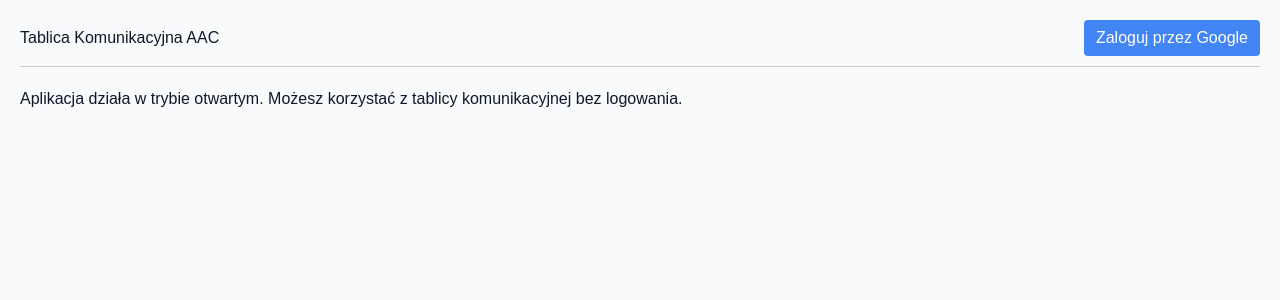
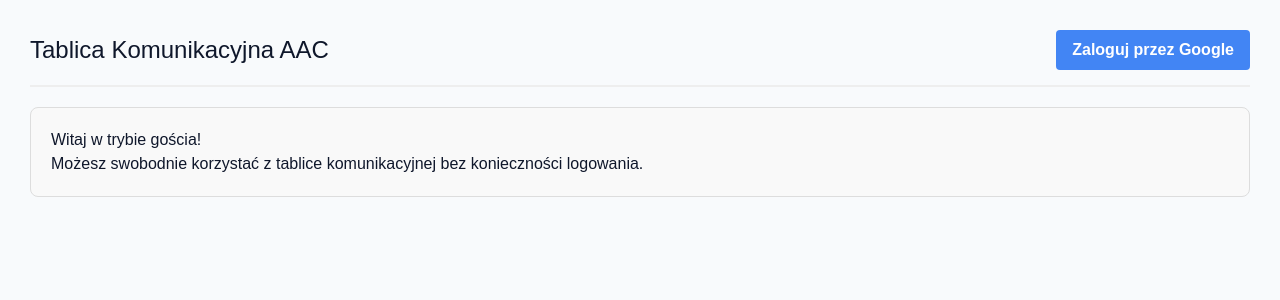
Before and after one commit to lukkus6-a11y/Tablica-Komunikacyjna-AAC, a React (Vite) app: page / in a window 1280 px wide. Shown: the top 300 px of the page. Built offline with nearby package versions, Linux system fonts and the light colour scheme.

Commit message:
Naprawa widoku i pelny tryb goscia

```diff
--- a/src/App.tsx
+++ b/src/App.tsx
@@ -5,19 +5,14 @@ export function App() {
   const [session, setSession] = useState<any>(null);
 
   useEffect(() => {
-    // 1. Sprawdzamy sesję przy starcie
+    // Pobranie sesji bez blokowania aplikacji
     supabase.auth.getSession().then(({ data: { session } }) => {
       setSession(session);
     }).catch(() => {});
 
-    // 2. Obsługujemy powrót z Google (wykrycie tokenu w adresie URL)
+    // Nasłuchiwanie zmian logowania
     const { data: { subscription } } = supabase.auth.onAuthStateChange((_event, session) => {
       setSession(session);
-
-      // Jeśli token został przechwycony, czścimy brzydki hash z paska adresu
-      if (window.location.hash && window.location.hash.includes('access_token')) {
-        window.history.replaceState(null, '', window.location.pathname);
-      }
     });
 
     return () => subscription.unsubscribe();
@@ -27,7 +22,7 @@ export function App() {
     await supabase.auth.signInWithOAuth({
       provider: 'google',
       options: {
-        redirectTo: window.location.origin // powrót na główny adres aplikacji
+        redirectTo: window.location.origin
       }
     });
   };
@@ -37,30 +32,30 @@ export function App() {
   };
 
   return (
-    <div style={{ padding: '20px', fontFamily: 'sans-serif' }}>
-      {/* Pasek górny z panelem logowania/wylogowania */}
-      <div style={{ display: 'flex', justifyContent: 'space-between', alignItems: 'center', borderBottom: '1px solid #ccc', paddingBottom: '10px', marginBottom: '20px' }}>
-        <h2>Tablica Komunikacyjna AAC</h2>
+    <div style={{ padding: '30px', fontFamily: 'Arial, sans-serif' }}>
+      {/* Górny panel */}
+      <div style={{ display: 'flex', justifyContent: 'space-between', alignItems: 'center', borderBottom: '2px solid #eee', paddingBottom: '15px', marginBottom: '20px' }}>
+        <h1 style={{ margin: 0, fontSize: '24px' }}>Tablica Komunikacyjna AAC</h1>
         <div>
           {session ? (
             <div>
               <span style={{ marginRight: '15px' }}>Zalogowany: <strong>{session.user.email}</strong></span>
-              <button onClick={handleLogout} style={{ padding: '6px 12px', cursor: 'pointer', background: '#ff4d4d', color: '#fff', border: 'none', borderRadius: '4px' }}>
+              <button onClick={handleLogout} style={{ padding: '8px 16px', cursor: 'pointer', background: '#dc3545', color: '#fff', border: 'none', borderRadius: '4px' }}>
                 Wyloguj
               </button>
             </div>
           ) : (
-            <button onClick={handleGoogleLogin} style={{ padding: '6px 12px', cursor: 'pointer', background: '#4285F4', color: '#fff', border: 'none', borderRadius: '4px' }}>
+            <button onClick={handleGoogleLogin} style={{ padding: '8px 16px', cursor: 'pointer', background: '#4285F4', color: '#fff', border: 'none', borderRadius: '4px', fontWeight: 'bold' }}>
               Zaloguj przez Google
             </button>
           )}
         </div>
       </div>
 
-      {/* GŁÓWNA ZAWARTOŚĆ APLIKACJI - dostępna od razu dla gościa */}
-      <div>
-        <p>Aplikacja działa w trybie otwartym. Możesz korzystać z tablicy komunikacyjnej bez logowania.</p>
-        {/* Tutaj znajduje się właściwa treść Twojej tablice AAC */}
+      {/* Główna treść dostępna od razu dla gościa */}
+      <div style={{ background: '#f9f9f9', padding: '20px', borderRadius: '8px', border: '1px solid #ddd' }}>
+        <h3>Witaj w trybie gościa!</h3>
+        <p>Możesz swobodnie korzystać z tablice komunikacyjnej bez konieczności logowania.</p>
       </div>
     </div>
   );
```
